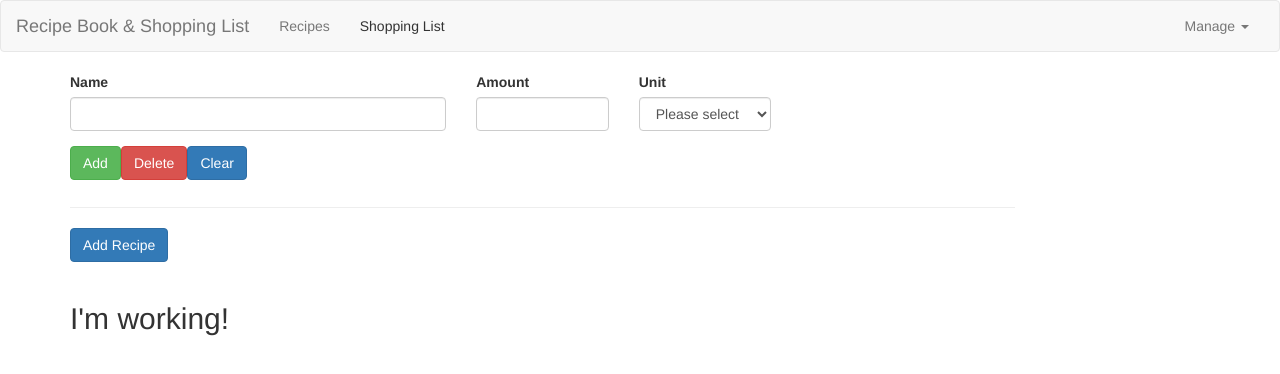
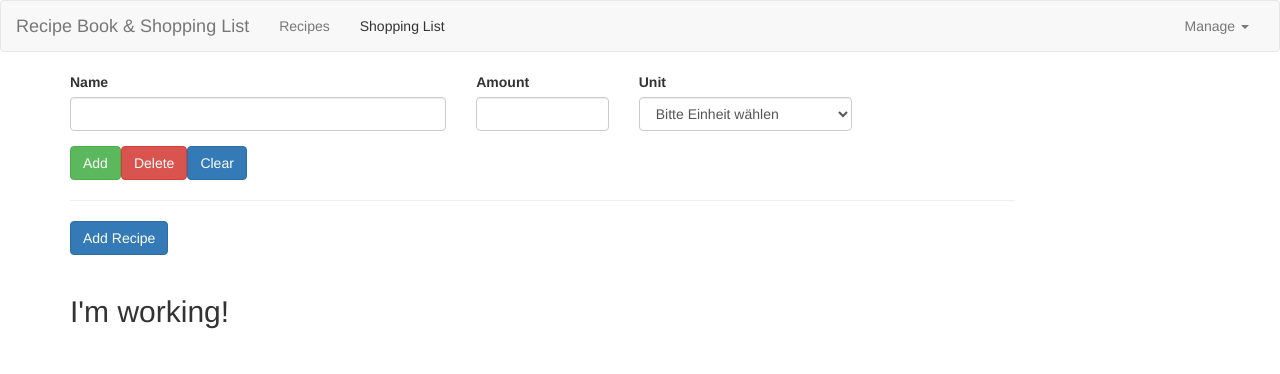
Before and after one commit to R06NV4LDR/MasterAngular_20-shoppinglist-recipe, an Angular app: page / in a window 1280 px wide. Both pictures are taken after a click on the link "Shopping List". Shown: the top 374 px of the page. Built offline with nearby package versions, Linux system fonts and the light colour scheme.

Commit message:
S24:423 | Starting Project

```diff
--- /dev/null
+++ b/src/app/shared/dropdown.directive.ts
@@ -0,0 +1,6 @@
+import { Directive } from "@angular/core";
+
+@Directive({
+  selector: "[appDropdown]",
+})
+export class DropdownDirective {}
--- a/src/app/shopping-list/shopping-edit/shopping-edit.component.html
+++ b/src/app/shopping-list/shopping-edit/shopping-edit.component.html
@@ -1,44 +1,39 @@
-<div class="row">
-  <div class="col-xs-12">
-    <form action="">
+<form (ngSubmit)="onAddItem()">
   <div class="row">
     <div class="col-sm-5 form-group">
       <label for="name">Name</label>
-          <input
-          type="text"
-          id="name"
-          class="form-control"
-          #nameInput
-          />
+      <input type="text" id="name" class="form-control" #nameInput />
     </div>
     <div class="col-sm-2 form-group">
       <label for="amount">Amount</label>
       <input type="number" id="amount" class="form-control" #amountInput />
     </div>
-        <div class="col-sm-2 form-group">
+    <div class="col-sm-3 form-group">
       <label for="unit">Unit</label>
       <select id="unit" class="form-control" #unitInput>
-            <option value="" selected>Please select a Unit</option>
+        <option value="" selected>Bitte Einheit wählen</option>
+        <!-- Match your Unit union exactly -->
         <option value="g">g</option>
         <option value="kg">kg</option>
         <option value="ml">ml</option>
+        <option value="dl">dl</option>
         <option value="l">l</option>
-            <option value="pcs">pcs</option>
+        <option value="EL">EL</option>
+        <option value="TL">TL</option>
+        <option value="Stk">Stk</option>
+        <option value="Bund">Bund</option>
+        <option value="Zweig">Zweig</option>
+        <option value="Prise">Prise</option>
+        <option value="n. B.">n. B.</option>
       </select>
     </div>
-        <!-- <div class="col-sm-2 form-group">
-          <label for="unit">Unit</label>
-          <input type="text" id="unit" class="form-control" #unitInput />
-        </div> -->
   </div>
+
   <div class="row">
     <div class="col-xs-12">
-          <button class="btn btn-success" type="submit" (click)="onAddItem(); $event.preventDefault()">Add</button>
+      <button class="btn btn-success" type="submit">Add</button>
       <button class="btn btn-danger" type="button">Delete</button>
       <button class="btn btn-primary" type="button">Clear</button>
     </div>
-        <hr />
   </div>
 </form>
-  </div>
-</div>
--- a/src/app/shopping-list/shopping-edit/shopping-edit.component.ts
+++ b/src/app/shopping-list/shopping-edit/shopping-edit.component.ts
@@ -2,8 +2,6 @@ import {
   Component,
   ElementRef,
   EventEmitter,
-  Input,
-  OnInit,
   Output,
   ViewChild,
 } from "@angular/core";
@@ -12,28 +10,37 @@ import { Ingredient, Unit } from "../../shared/ingredient.model";
 @Component({
   selector: "app-shopping-edit",
   templateUrl: "./shopping-edit.component.html",
-  styleUrl: "./shopping-edit.component.css",
+  styleUrl: "./shopping-edit.component.css", // ok on Angular v17+
 })
-export class ShoppingEditComponent implements OnInit {
-  @ViewChild("nameInput") nameInputRef: ElementRef;
-  @ViewChild("amountInput") amountInputRef: ElementRef;
-  @ViewChild("unitInput") unitInputRef: ElementRef;
+export class ShoppingEditComponent {
+  @ViewChild("nameInput")  nameInputRef!: ElementRef<HTMLInputElement>;
+  @ViewChild("amountInput") amountInputRef!: ElementRef<HTMLInputElement>;
+  @ViewChild("unitInput")   unitInputRef!: ElementRef<HTMLSelectElement>;
+
   @Output() ingredientAdded = new EventEmitter<Ingredient>();
-  constructor() {}
-
-  ngOnInit(): void {}
 
   onAddItem() {
-    const ingName = this.nameInputRef.nativeElement.value;
-    const ingAmount = this.amountInputRef.nativeElement.value;
-    const ingUnit = this.unitInputRef.nativeElement.value;
+    const name = this.nameInputRef.nativeElement.value.trim();
+    const amountRaw = this.amountInputRef.nativeElement.value;
+    const unitRaw = this.unitInputRef.nativeElement.value;
+
+    if (!name) return;
+
+    const amount = amountRaw === "" ? undefined : Number(amountRaw);
+    const unit = (unitRaw || undefined) as Unit | undefined;
+
     const newIngredient: Ingredient = {
       id: crypto.randomUUID(),
-      name: ingName,
-      amount: ingAmount,
-      unit: ingUnit,
+      name,
+      amount: Number.isFinite(amount as number) ? (amount as number) : undefined,
+      unit,
     };
 
     this.ingredientAdded.emit(newIngredient);
+
+    // optional: reset
+    this.nameInputRef.nativeElement.value = "";
+    this.amountInputRef.nativeElement.value = "";
+    this.unitInputRef.nativeElement.value = "";
   }
 }
--- a/src/app/shopping-list/shopping-list.component.html
+++ b/src/app/shopping-list/shopping-list.component.html
@@ -21,13 +21,15 @@
           <span class="unit-col">{{ unitValue(ingredient) }}</span>
           <span class="name-col">
             {{ ingredient.name }}
-            <ng-container *ngIf="ingredient.alternatives?.length">
-              &nbsp;oder {{ ingredient.alternatives.join(" / ") }}
-            </ng-container>
           </span>
-          <span class="prep-col text-muted">{{ ingredient.preparation }}</span>
         </div>
       </a>
     </ul>
   </div>
 </div>
+
+<!-- BELONG TO RECIPEINGREDIENT -->
+<!-- <ng-container *ngIf="ingredient.alternatives?.length">
+  &nbsp;oder {{ ingredient.alternatives.join(" / ") }}
+</ng-container> -->
+<!-- <span class="prep-col text-muted">{{ ingredient.preparation }}</span> -->
--- a/src/app/shopping-list/shopping-list.component.ts
+++ b/src/app/shopping-list/shopping-list.component.ts
@@ -1,11 +1,9 @@
-import { Component, OnInit } from "@angular/core";
+import { Component } from "@angular/core";
 import {
   Ingredient,
   IngredientRole,
   Quantity,
   RecipeIngredient,
-  Unit,
-  // helpers from ingredient.model.ts:
   toShoppingIngredient,
   mergeSameItems,
   qtyValue as qtyFromIngredient,
@@ -17,109 +15,37 @@ import {
   templateUrl: "./shopping-list.component.html",
   styleUrls: ["./shopping-list.component.css"],
 })
-export class ShoppingListComponent implements OnInit {
-  constructor() {}
-  ngOnInit(): void {}
-
-  // shopping list holds plain, unified Ingredient objects
+export class ShoppingListComponent {
   ingredients: Ingredient[] = [];
 
-  // child component calls this when a single Ingredient is added via the form
   onIngredientAdded(ingredient: Ingredient) {
     this.ingredients = mergeSameItems([...this.ingredients, ingredient]);
   }
 
-  // your recipe with Quantity on each line
   recipeIngredients: RecipeIngredient[] = [
-    {
-      ingredientId: "ing_bacon",
-      name: "Südtiroler Speck",
-      quantity: { kind: "exact", value: 100, unit: "g" },
-      preparation: "in Würfel geschnitten",
-      section: "Knödel",
-    },
-    {
-      ingredientId: "ing_bread",
-      name: "Weissbrot",
-      quantity: { kind: "exact", value: 200, unit: "g" },
-      preparation: "in Würfel geschnitten",
-      section: "Knödel",
-    },
-    {
-      ingredientId: "ing_flour",
-      name: "Mehl",
-      quantity: { kind: "exact", value: 40, unit: "g" },
-      section: "Knödel",
-    },
-    {
-      ingredientId: "ing_onion",
-      name: "geschmorte Zwiebeln",
-      quantity: { kind: "exact", value: 50, unit: "g" },
-      section: "Knödel",
-    },
-    {
-      ingredientId: "ing_chives",
-      name: "Schnittlauch",
-      quantity: { kind: "exact", value: 1, unit: "EL" }, // ½ EL if you later support fractions
-      alternatives: ["Petersilie"],
-      preparation: "fein geschnitten",
-      section: "Knödel",
-    },
-    {
-      ingredientId: "ing_egg",
-      name: "Eier",
-      quantity: { kind: "exact", value: 3, unit: "Stk" },
-      section: "Knödel",
-    },
-    {
-      ingredientId: "ing_milk",
-      name: "Milch",
-      quantity: { kind: "unspecified" }, // amount not given
-      role: "toTaste",
-      section: "Knödel",
-    },
-    {
-      ingredientId: "ing_salt",
-      name: "Salz",
-      quantity: { kind: "toTaste", unit: "Prise" },
-      role: "toTaste",
-      section: "Knödel",
-    },
+    // ...your data unchanged
   ];
 
-  /** Add all recipe ingredients to shopping list (mapped + merged). */
   addRecipeToShoppingList(): void {
     const mapped: Ingredient[] = this.recipeIngredients.map(toShoppingIngredient);
     this.ingredients = mergeSameItems([...this.ingredients, ...mapped]);
   }
 
-  /** UI helper: format a Quantity for previewing the recipe (not the shopping list). */
   formatQuantity(q: Quantity | undefined, role?: IngredientRole): string {
     if (!q) return "";
     switch (q.kind) {
-      case "exact":
-        return `${trim0(q.value)} ${q.unit ?? ""}`.trim();
-      case "range":
-        return `${trim0(q.min)}–${trim0(q.max)} ${q.unit ?? ""}`.trim();
-      case "count":
-        return `${trim0(q.value)} ${q.unit ?? ""}`.trim();
-      case "unspecified":
-        return role === "toTaste" ? "" : "n. B.";
-      case "toTaste":
-        return "";
+      case "exact": return `${trim0(q.value)} ${q.unit ?? ""}`.trim();
+      case "range": return `${trim0(q.min)}–${trim0(q.max)} ${q.unit ?? ""}`.trim();
+      case "count": return `${trim0(q.value)} ${q.unit ?? ""}`.trim();
+      case "unspecified": return role === "toTaste" ? "" : "n. B.";
+      case "toTaste": return "";
     }
   }
 
-  /** Shopping-list display helpers (work with plain Ingredient). */
-  qtyValue(line: Ingredient): string {
-    return qtyFromIngredient(line); // from your model helpers
-  }
-  unitValue(line: Ingredient): string {
-    return unitFromIngredient(line); // from your model helpers
-  }
+  qtyValue(i: Ingredient): string { return qtyFromIngredient(i); }
+  unitValue(i: Ingredient): string { return unitFromIngredient(i); }
 }
 
-/** local tiny helper to pretty-print numbers */
 function trim0(n: number): string {
   const s = (Math.round(n * 100) / 100).toString();
   return s.replace(/\.00?$/, "");
```
Lines whose indentation alone changed are shown as unchanged.
